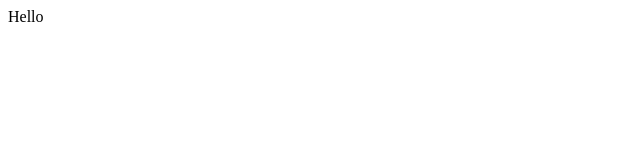
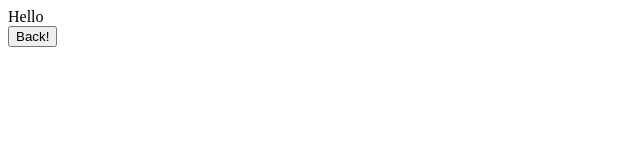
Before and after one commit to StasGavrilov/Starwars-react, a React (Create React App) app: page /character in a window 1280 px wide. Shown: the top 160 px of the page, without its empty margins (0-640 px from the left). Built offline with nearby package versions, Linux system fonts and the light colour scheme.

Commit message:
added back button in character component

```diff
--- a/src/pages/Character.js
+++ b/src/pages/Character.js
@@ -1,9 +1,16 @@
-import React from "react"
+import React, { useState } from "react"
+import { Link } from 'react-router-dom'
 
-const Character = (props) => {
+const Character = () => {
     return (
         <div>
             Hello
+
+            <div>
+                <Link to={'/'}>
+                    <button>Back!</button>
+                </Link>
+            </div>
         </div>
     )
 }
```
